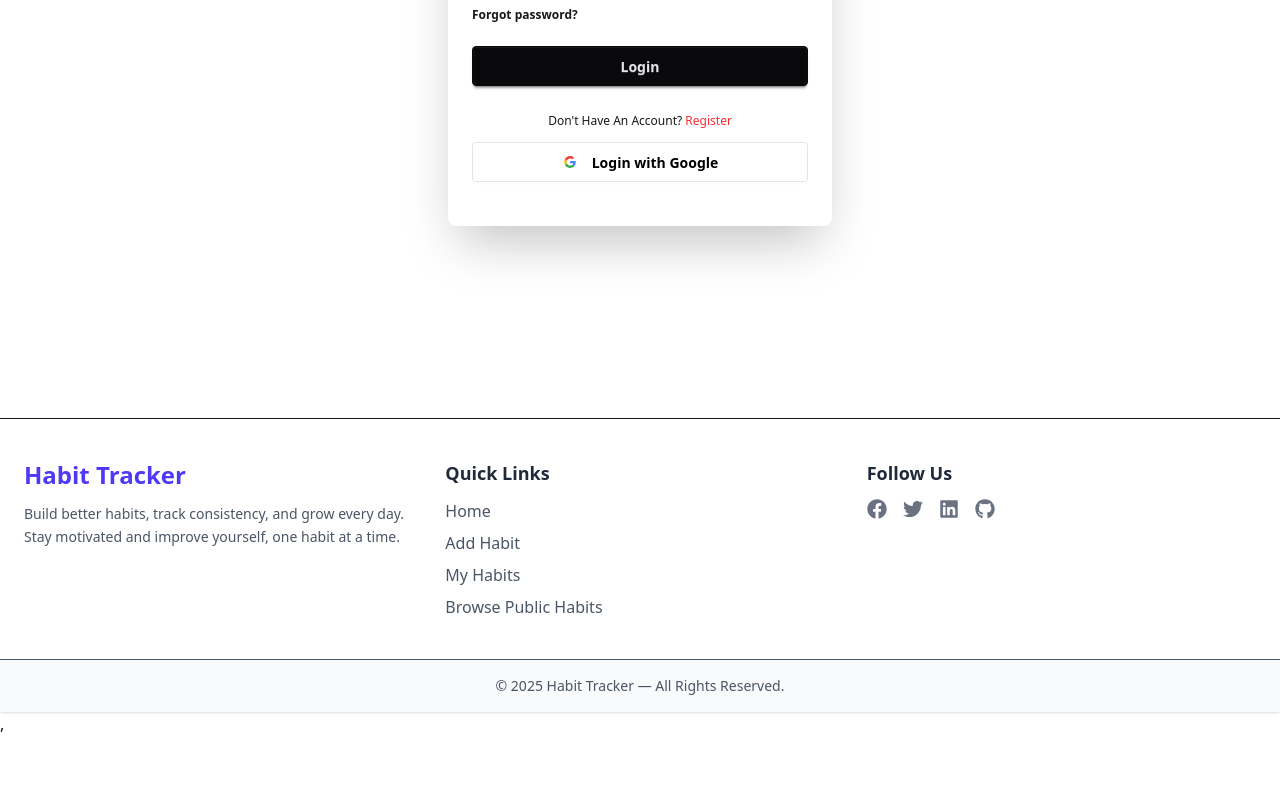
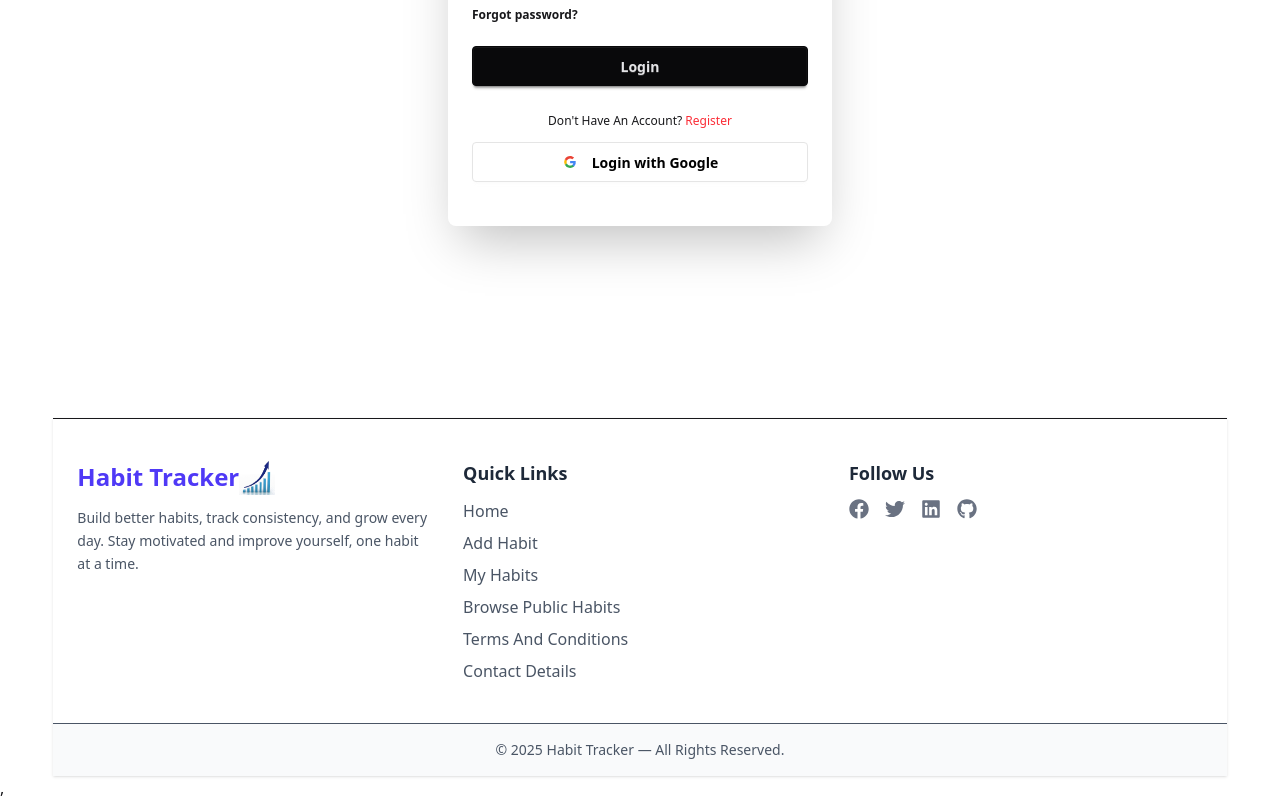
Before and after one commit to najifjawoad/habit-tracker-client, a React (Vite) app: page /login in a window 1280 px wide. Shown: the part 492-1292 px from the top of the page. Before the commit the page ends 1228 px from the top, so only its background shows below. Built offline with nearby package versions, Linux system fonts and the light colour scheme; no server answers.

Commit message:
added logo and error page

```diff
--- a/index.html
+++ b/index.html
@@ -2,7 +2,7 @@
 <html lang="en" data-theme="light">
   <head>
     <meta charset="UTF-8" />
-    <link rel="icon" type="image/svg+xml" href="/vite.svg" />
+    <link rel="icon" type="image/svg+xml" href="/src/assets/habit_tracker_icon.jpeg" />
     <meta name="viewport" content="width=device-width, initial-scale=1.0" />
     <title>habit-tracker-client</title>
   </head>
--- a/src/Components/Footer.jsx
+++ b/src/Components/Footer.jsx
@@ -1,6 +1,7 @@
 import React from "react";
 import { FaFacebook, FaGithub, FaLinkedin, FaTwitter } from "react-icons/fa";
 import { NavLink } from "react-router-dom";
+import icon from '../../src/assets/istockphoto-117247268-612x612.jpg'
 
 const Footer = () => {
   const linkStyle =
@@ -12,7 +13,10 @@ const Footer = () => {
 
         {/* Brand + Description */}
         <div>
-          <h2 className="text-2xl font-bold text-indigo-600 mb-3">Habit Tracker</h2>
+          <div className="flex items-center pb-3">
+            <h2 className="text-2xl font-bold text-indigo-600 ">Habit Tracker</h2>
+          <img className="h-9 w-9" src={icon} alt="" />
+          </div>
           <p className="text-gray-600 leading-relaxed text-sm">
             Build better habits, track consistency, and grow every day.
             Stay motivated and improve yourself, one habit at a time.
@@ -27,6 +31,8 @@ const Footer = () => {
             <li><NavLink to="/addHabits" className={linkStyle}>Add Habit</NavLink></li>
             <li><NavLink to="/myHabits" className={linkStyle}>My Habits</NavLink></li>
             <li><NavLink to="/publicHabits" className={linkStyle}>Browse Public Habits</NavLink></li>
+            <li><a href="">Terms And Conditions</a></li>
+            <li><a href="">Contact Details</a></li>
           </ul>
         </div>
 
--- a/src/Components/Navbar.jsx
+++ b/src/Components/Navbar.jsx
@@ -2,6 +2,7 @@ import React, { useState, useContext } from "react";
 import { NavLink } from "react-router-dom";
 import { FaHome, FaPlusCircle, FaListAlt, FaGlobe } from "react-icons/fa";
 import { AuthContext } from "../Context/AuthContext";
+import icon from '../../src/assets/istockphoto-117247268-612x612.jpg'
 
 const Navbar = () => {
   const { user, logOut } = useContext(AuthContext);
@@ -98,9 +99,11 @@ const Navbar = () => {
         <NavLink
           to="/"
           className="text-2xl font-semibold tracking-wide text-indigo-600 hover:text-indigo-800 transition"
+
         >
           Habit Tracker
         </NavLink>
+        <img className="h-9 w-9 pb-2" src={icon} alt="" />
       </div>
 
       {/* Desktop Menu */}
--- a/src/Layouts/RootLayout.jsx
+++ b/src/Layouts/RootLayout.jsx
@@ -5,7 +5,7 @@ import Footer from "../Components/Footer";
 
 const RootLayout = () => {
   return (
-    <div className="">
+    <div className="w-11/12 mx-auto">
       <NavBar></NavBar>
       <Outlet></Outlet>
       <Footer></Footer>
--- /dev/null
+++ b/src/Pages/ErrorPage.jsx
@@ -0,0 +1,38 @@
+
+
+
+
+
+
+import React from "react";
+import { Link } from "react-router-dom";
+import { FaArrowLeft } from "react-icons/fa";
+
+
+const NotFound = () => {
+  return (
+    <div className="flex items-center justify-center min-h-screen bg-gradient-to-br from-yellow-100 via-orange-100 to-pink-100 p-4">
+
+      <div className="text-center max-w-md space-y-6">
+        <div className="text-7xl animate-bounce">🚀</div>
+
+        <h1 className="text-6xl font-extrabold text-red-500 drop-shadow-lg">
+          404
+        </h1>
+        <h2 className="text-2xl font-semibold text-gray-800">
+          Page Not Found
+        </h2>
+        <p className="text-gray-600 text-lg">
+          Oops! The page you're looking for doesn't exist.
+        </p>
+
+        <Link to="/" className="btn btn-primary gap-2 text-white shadow-lg hover:scale-105 transition-transform duration-300">
+          <FaArrowLeft />
+          Go Back Home
+        </Link>
+      </div>
+    </div>
+  );
+};
+
+export default NotFound;
```
Also changed, not shown: src/main.jsx (+6 -1 lines), src/assets/habit_tracker_icon.jpeg (added), src/assets/istockphoto-117247268-612x612.jpg (added).
